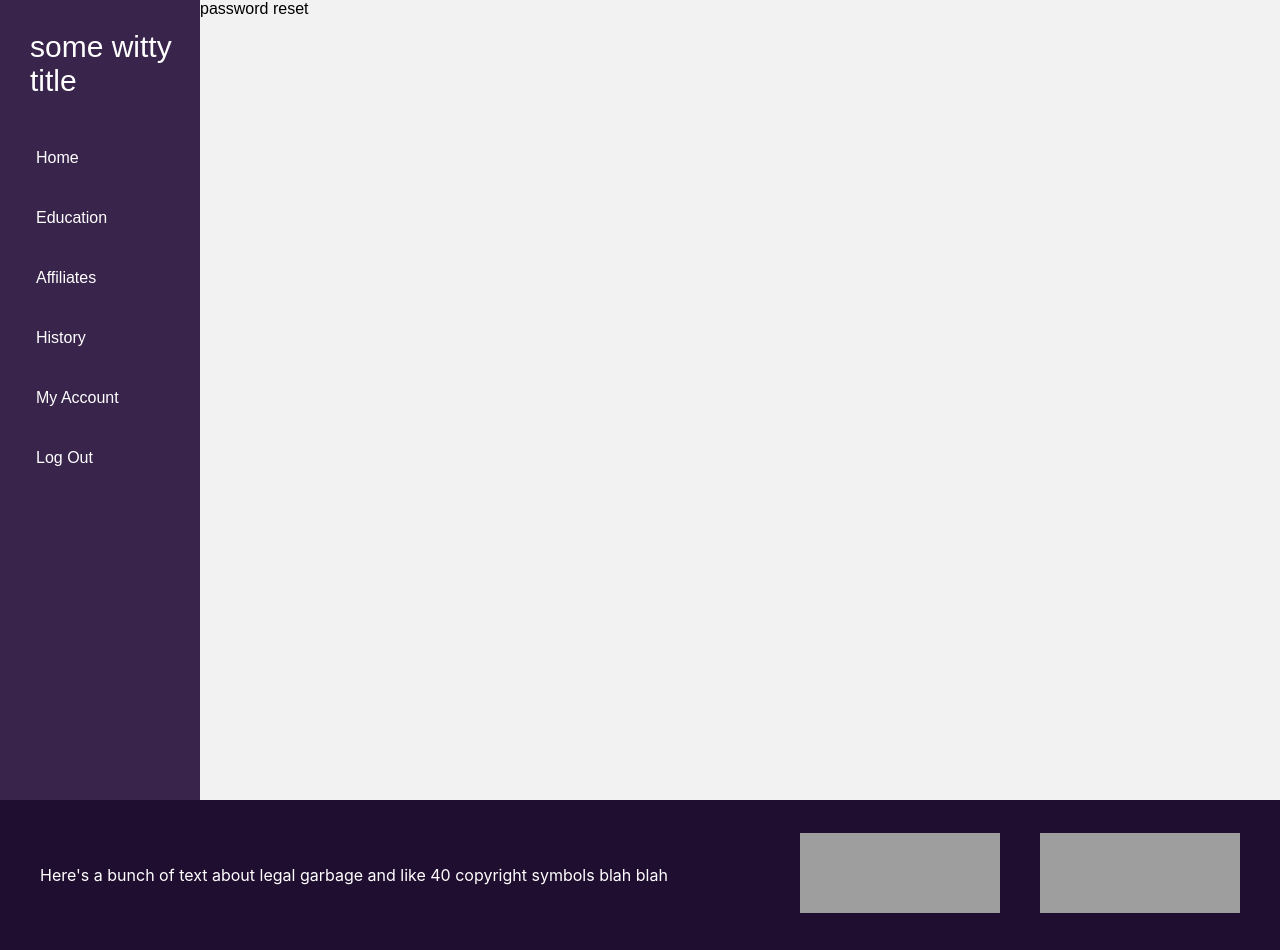
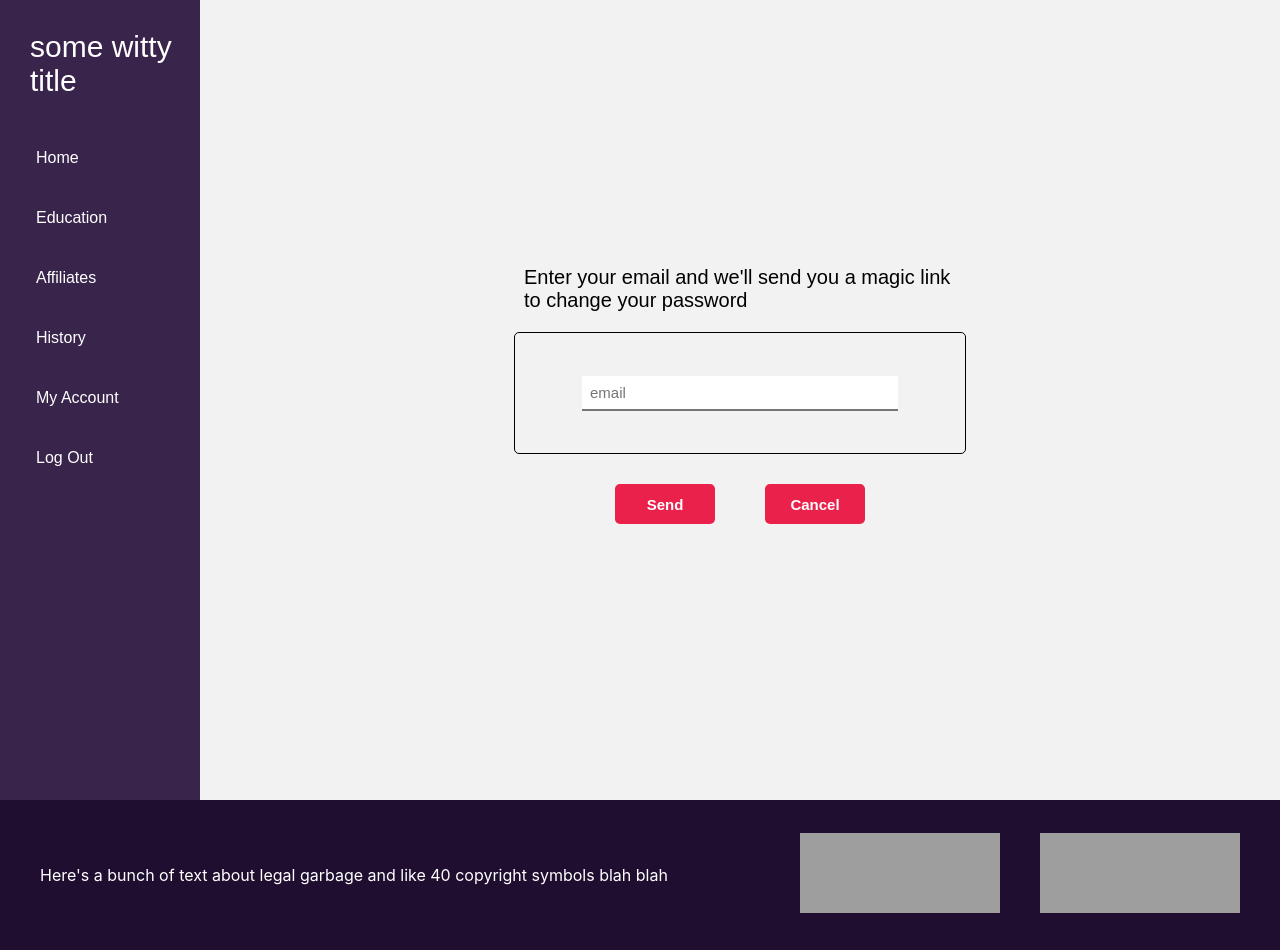
Before and after one commit to williamcd/PaymentPortal, a React (Create React App) app: page /reset in a window 1280 px wide. Built offline with nearby package versions, Linux system fonts and the light colour scheme; grey boxes are pictures that could not be loaded.

Commit message:
styled password reset and success pages

```diff
--- a/src/App.js
+++ b/src/App.js
@@ -11,6 +11,7 @@ import History from './components/History/History';
 import MyAccount from './components/MyAccount';
 import Reset from './components/Reset';
 import Payments from './components/Payments';
+import ResetSuccess from './components/ResetSuccess';
 
 
 function App() {
@@ -29,6 +30,7 @@ function App() {
               <Route exact path="/myaccount" component={MyAccount} />
               <Route exact path="/reset" component={Reset} />
               <Route exact path="/payments" component={Payments} />
+              <Route exact path="/resetSuccess" component={ResetSuccess} />
             </Switch>
           </div>
         </Router>
--- a/src/components/Home.js
+++ b/src/components/Home.js
@@ -1,13 +1,22 @@
 import React, { Component } from 'react';
 import styled from 'styled-components';
+import { Link } from "react-router-dom";
 
 class Home extends Component {
     render() {
         return (
             <HomeStyle>
-                <div>Greeting text</div>
-                <div>About us</div>
-                <div>links and stuff</div>
+                <div className="greeting">Greeting text</div>
+                <div className="about">Lorem ipsum dolor sit amet, consectetur adipiscing elit. Maecenas malesuada, est vitae tincidunt mattis, odio lorem ornare nibh, at pretium tellus sapien at elit. Maecenas urna risus, pellentesque at elit venenatis, euismod vulputate ante. Nulla ac vulputate quam. Aenean placerat lacus vel vulputate facilisis. Aliquam erat volutpat. Praesent congue arcu ipsum, non accumsan dui tempus ac. Nam efficitur, tellus vitae fermentum malesuada, nisl urna dignissim turpis, id pellentesque velit mi a nisi. Nulla a ultricies mi, eget lobortis eros. Etiam et elit mauris. Fusce vestibulum dui porttitor nisl pharetra, vitae dictum metus placerat. Vestibulum scelerisque vestibulum ipsum eget feugiat. Phasellus ullamcorper lectus et tellus tincidunt tempus. Cras lectus magna, porta id urna mattis, vestibulum lobortis ligula. Vestibulum tristique ultricies nulla, et consectetur sapien scelerisque id.</div>
+                <div className="links">
+                    Helpful links:
+                    <br />
+                    <Link to="/login" className="linkStyle">Login</Link>
+                    <Link to="/education" className="linkStyle">Education</Link>
+                    <Link to="/affiliates" className="linkStyle">Affiliates</Link>
+                    <Link to="/myaccount" className="linkStyle">My Account</Link>
+                    <Link to="/history" className="linkStyle">History</Link>
+                </div>
             </HomeStyle>
         );
     }
@@ -16,6 +25,50 @@ class Home extends Component {
 const HomeStyle = styled.div`
     width: calc(100vw - 200px);
     height: 100vh;
+    display: flex;
+    flex-direction: column;
+    justify-content: center;
+    align-items: center;
+    .greeting {
+        align-self: center;
+        text-align: center;
+        font-size: 30px;
+        font-weight: 600;
+        line-height: 1.5;
+        width: 700px;
+        background-color: yellow;
+    }
+    .about {
+        font-size: 20px;
+        font-weight: 400;
+        line-height: 1.5;
+        width: 800px;
+        background-color: yellow;
+        margin-top: 40px;
+        text-indent: 40px;
+    }
+    .links {
+        text-align: center;
+        font-size: 20px;
+        font-weight: 400;
+        line-height: 1.5;
+        width: 700px;
+        background-color: yellow;
+        margin-top: 40px;
+    }
+    .linkStyle {
+        font-size: 20px;
+        font-weight: 500;
+        text-decoration: none;
+        color: black;
+        border: 1px solid black;
+        border-radius: 5px;
+        padding: 5px;
+        margin: 5px;
+        :active {
+            color: grey;
+        }
+    }
 `
 
 export default Home;
--- a/src/components/Login.js
+++ b/src/components/Login.js
@@ -23,7 +23,7 @@ class Login extends Component {
                     <Input1 placeholder="Email..." type="text" name="email" value={this.state.email} onChange={this.handleChange}/>
                     <Input1 placeholder="Password..." type="password" name="password" value={this.state.password} onChange={this.handleChange}/>
                 </Inputs>
-                <Link to="/home"><Button1>Login</Button1></Link>
+                <Link to="/"><Button1>Login</Button1></Link>
                 <Link to="/reset"><Forgot>Forgot password?</Forgot></Link>
             </AlignmentDiv>
         );
@@ -69,9 +69,15 @@ const Title = styled.div`
 const Inputs = styled.div`
     display: flex;
     flex-direction: column;
+    border: 1px solid black;
+    border-radius: 5px;
+    width: 450px;
+    justify-content: center;
+    align-items: center;
+    padding-top: 10px;
+    height: 200px;
 `
 const Input1 = styled.input`
-    border-bottom: 1px solid black;
     border-top: none;
     border-left: none;
     border-right: none;
--- a/src/components/Nav.js
+++ b/src/components/Nav.js
@@ -22,7 +22,7 @@ class Nav extends Component {
                 <Title>some witty title</Title>
                 {this.state.loggedIn ?
                 <Buttons>
-                    <Link to="/home"><Button1>Home</Button1></Link>
+                    <Link to="/"><Button1>Home</Button1></Link>
                     <Link to="/education"><Button1>Education</Button1></Link>
                     <Link to="/affiliates"><Button1>Affiliates</Button1></Link>
                     <Link to="/history"><Button1>History</Button1></Link>
--- a/src/components/Reset.js
+++ b/src/components/Reset.js
@@ -1,13 +1,91 @@
 import React, { Component } from 'react';
+import styled from 'styled-components';
+import { Link } from "react-router-dom";
 
 class Reset extends Component {
     render() {
         return (
-            <div>
-                password reset
-            </div>
+            <AlignmentDiv>
+                <Title>Enter your email and we'll send you a magic link to change your password</Title>
+                <Inputs>
+                    <Input1 placeholder="email"></Input1>
+                </Inputs>
+                <div className="buttons">
+                    <Link to="/resetSuccess"><Button1>Send</Button1></Link>
+                    <Link to="/login"><Button1>Cancel</Button1></Link>
+                </div>
+            </AlignmentDiv>
         );
     }
 }
+const AlignmentDiv = styled.div`
+    height: 80vh;
+    width: calc(100vw - 200px);
+    margin-top: 10vh;
+    align-self: center;
+    display: flex;
+    flex-direction: column;
+    /* background-color: yellow; */
+    justify-content: center;
+    align-items: center;
+    .buttons {
+        display: flex;
+        flex-direction: row;
+        justify-content: space-around;
+        margin-top: 20px;
+        width: 300px;
+    }
+`
+const Button1 = styled.button`
+    width: 100px;
+    height: 40px;
+    margin-top: 10px;
+    margin-bottom: 10px;
+    border-radius: 5px;
+    background-color: #ea214b;
+    color: #FDFDFF;
+    border: 2px solid #ea214b;
+    font-size: 15px;
+    font-weight: bold;
+    outline: none;
+    transition: 0.2s ease;
+    &:hover {
+        color: #ea214b;
+        background-color: #FDFDFF;
+    };
+    &:active {
+        background-color: #065A82;
+    }
+`
+const Title = styled.div`
+    font-size: 20px;
+    /* line-height: 25px; */
+    font-weight: 500;
+    width: 40%;
+    margin-bottom: 20px;
+`
+const Inputs = styled.div`
+    display: flex;
+    flex-direction: column;
+    border: 1px solid black;
+    border-radius: 5px;
+    width: 450px;
+    justify-content: center;
+    align-items: center;
+    padding-top: 20px;
+    height: 100px;
+`
+const Input1 = styled.input`
+    border-top: none;
+    border-left: none;
+    border-right: none;
+    padding: 8px;
+    margin-bottom: 20px;
+    font-size: 15px;
+    width: 300px;
+    &:focus {
+        outline: none;
+    }
+`
 
 export default Reset;
--- /dev/null
+++ b/src/components/ResetSuccess.js
@@ -0,0 +1,56 @@
+import React, { Component } from 'react';
+import { Link } from 'react-router-dom';
+import styled from 'styled-components'
+
+class ResetSuccess extends Component {
+    render() {
+        return (
+            <ResetStyle>
+                <div className="textStyle">Success! <br />We've sent a magic link to your email. <br />Follow the link to reset your password.</div>
+                <div className="afterReset">After you're set a new password... <div className="spacer" /><Link className="button1" to="/login">Login here</Link></div>
+            </ResetStyle>
+        );
+    }
+}
+const ResetStyle = styled.div`
+    width: calc(100vw - 200px);
+    height: 100vh;
+    display: flex;
+    flex-direction: column;
+    justify-content: center;
+    align-items: center;
+    .textStyle {
+        font-size: 22px;
+        width: 500px;
+        text-align: center;
+    }
+    .afterReset {
+        margin-top: 40px;
+        display: flex;
+        flex-direction: row;
+    }
+    .spacer {
+        width: 100px;
+    }
+    .button1 {
+        background-color: #ea214b;
+        color: #FDFDFF;
+        border: 2px solid #ea214b;
+        border-radius: 5px;
+        padding: 5px;
+        text-decoration: none;
+        font-size: 15px;
+        font-weight: bold;
+        outline: none;
+        transition: 0.2s ease;
+        &:hover {
+            color: #ea214b;
+            background-color: #FDFDFF;
+        };
+        &:active {
+            background-color: #065A82;
+        }
+    }
+`
+
+export default ResetSuccess;
```
